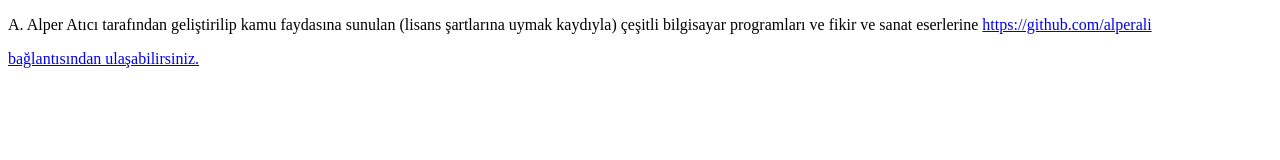
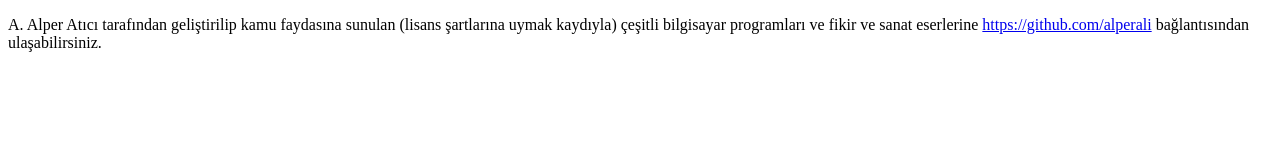
Before and after one commit to alperali/alperali.github.io, a plain HTML site: page index.html in a window 1280 px wide. Drawn offline with Linux system fonts and the light colour scheme.

Commit message:
Update index.html

```diff
--- a/index.html
+++ b/index.html
@@ -8,7 +8,7 @@
 <body>
   <p>A. Alper Atıcı tarafından geliştirilip kamu faydasına sunulan (lisans şartlarına uymak kaydıyla)
     çeşitli bilgisayar programları ve fikir ve sanat eserlerine
-    <a href="https://github.com/alperali">https://github.com/alperali</p> bağlantısından ulaşabilirsiniz.
+    <a href="https://github.com/alperali">https://github.com/alperali</a> bağlantısından ulaşabilirsiniz.
   </p>
 </body>
 </html>
```
